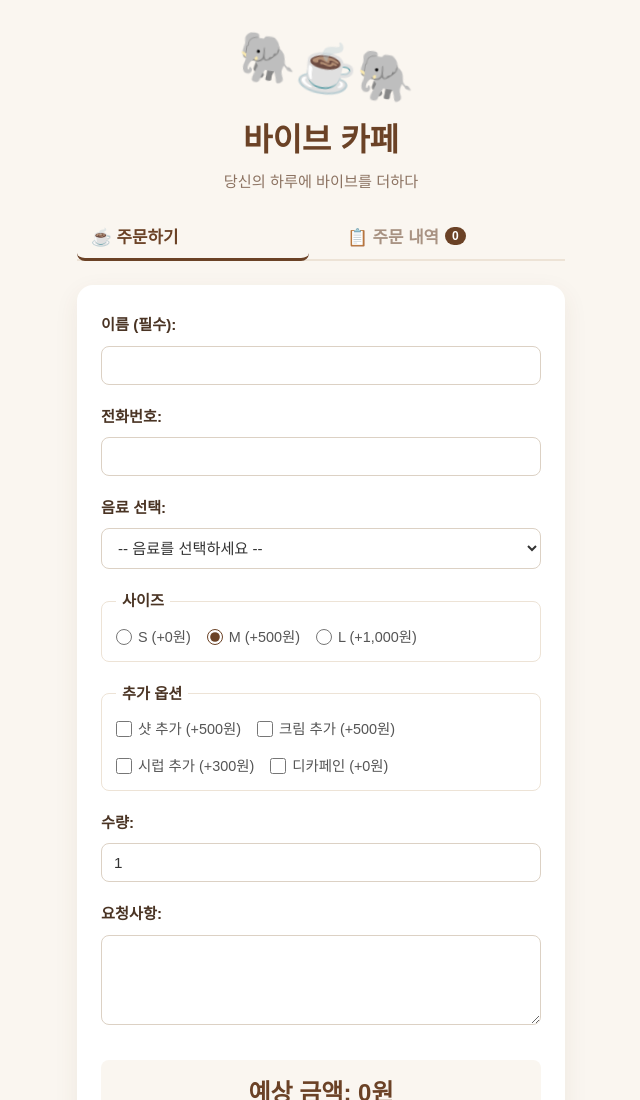
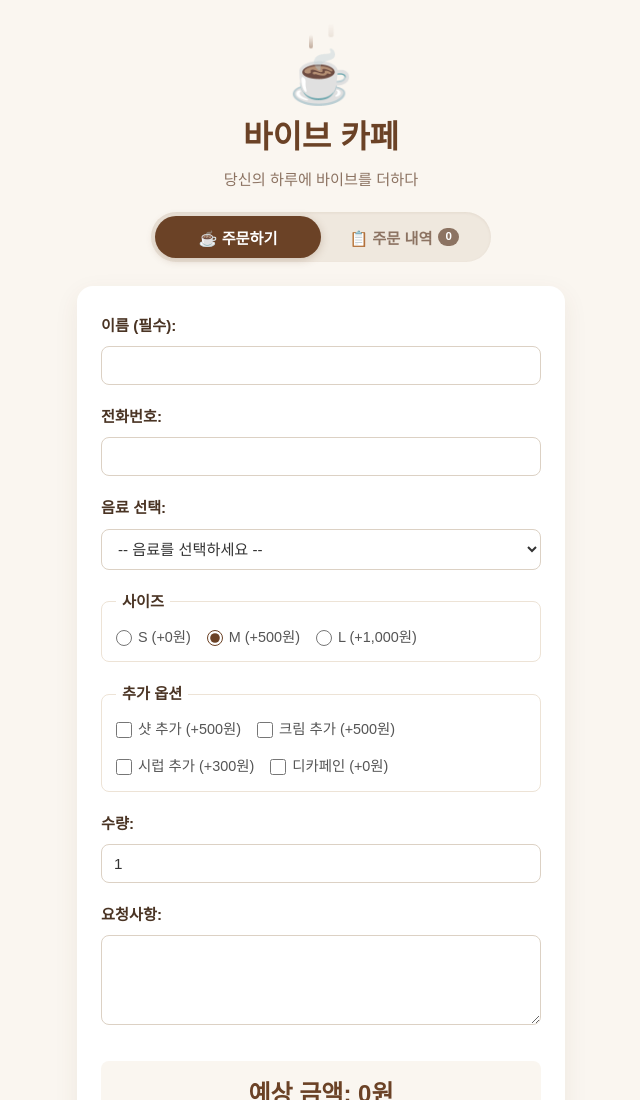
Before and after one commit to abs1812/vibe-cafe, a plain HTML site: page index.html in a window 1280 px wide. Shown: the top 1100 px of the page, without its empty margins (319-959 px from the left). Drawn offline with nearby package versions, Linux system fonts and the light colour scheme.

Commit message:
Update tab to pill slider style and add coffee logo with steam effect

```diff
--- a/index.html
+++ b/index.html
@@ -10,17 +10,28 @@
 <body>
   <!-- 페이지 상단 헤더 영역 -->
   <header>
-    <div class="cafe-logo" style="font-size: 3rem;">🐘☕🐘</div>
+    <!-- 커피 로고 및 김(스팀) 이펙트 영역 -->
+    <div class="cafe-logo-container">
+      <div class="steam-wrap" aria-hidden="true">
+        <span class="steam steam-1"></span>
+        <span class="steam steam-2"></span>
+        <span class="steam steam-3"></span>
+      </div>
+      <div class="cafe-logo" style="font-size: 3.2rem;">☕</div>
+    </div>
     <h1>바이브 카페</h1>
     <p>당신의 하루에 바이브를 더하다</p>
 
-    <!-- 탭 메뉴 영역 -->
-    <nav class="tab-nav">
-      <button type="button" class="tab-btn active" id="tab-order-btn">☕ 주문하기</button>
-      <button type="button" class="tab-btn" id="tab-history-btn">
-        📋 주문 내역 <span class="badge" id="order-count-badge">0</span>
-      </button>
-    </nav>
+    <!-- 탭 메뉴 영역 (알약 슬라이더) -->
+    <div class="tab-wrapper">
+      <nav class="tab-nav" data-active="order">
+        <div class="tab-slider" aria-hidden="true"></div>
+        <button type="button" class="tab-btn active" id="tab-order-btn">☕ 주문하기</button>
+        <button type="button" class="tab-btn" id="tab-history-btn">
+          📋 주문 내역 <span class="badge" id="order-count-badge">0</span>
+        </button>
+      </nav>
+    </div>
   </header>
 
   <!-- 주문서 폼 영역 (JS 유효성 검사를 위해 novalidate 추가) -->
--- a/script.js
+++ b/script.js
@@ -46,6 +46,7 @@ document.addEventListener('DOMContentLoaded', () => {
   // 2. DOM 요소 선택
   // --------------------------------------------------
   // 탭 관련 요소
+  const tabNav = document.querySelector('.tab-nav');                     // 탭 네비게이션 컨테이너
   const tabOrderBtn = document.getElementById('tab-order-btn');         // "☕ 주문하기" 탭 버튼
   const tabHistoryBtn = document.getElementById('tab-history-btn');     // "📋 주문 내역" 탭 버튼
   const tabOrderSection = document.getElementById('tab-order');         // 주문하기 탭 본문 섹션
@@ -76,9 +77,10 @@ document.addEventListener('DOMContentLoaded', () => {
   // 3. 탭 메뉴 전환 기능
   // --------------------------------------------------
   /**
-   * 주문하기 탭을 활성화합니다.
+   * 주문하기 탭을 활성화합니다. (알약 슬라이더가 왼쪽으로 이동)
    */
   function switchToOrderTab() {
+    if (tabNav) tabNav.setAttribute('data-active', 'order');
     tabOrderBtn.classList.add('active');
     tabHistoryBtn.classList.remove('active');
 
@@ -87,9 +89,10 @@ document.addEventListener('DOMContentLoaded', () => {
   }
 
   /**
-   * 주문 내역 탭을 활성화하고 최신 목록을 렌더링합니다.
+   * 주문 내역 탭을 활성화하고 최신 목록을 렌더링합니다. (알약 슬라이더가 오른쪽으로 이동)
    */
   function switchToHistoryTab() {
+    if (tabNav) tabNav.setAttribute('data-active', 'history');
     tabHistoryBtn.classList.add('active');
     tabOrderBtn.classList.remove('active');
 
--- a/style.css
+++ b/style.css
@@ -26,25 +26,68 @@ header {
   margin-bottom: 24px;
 }
 
-.cafe-logo {
-  font-size: 3.5rem;
-  margin-bottom: 8px;
-  display: inline-block;
-  animation: sway 3s ease-in-out infinite; /* 천천히 흔들리는 애니메이션 */
-  transform-origin: bottom center;
+.cafe-logo-container {
+  display: inline-flex;
+  flex-direction: column;
+  align-items: center;
+  position: relative;
+  margin-bottom: 6px;
 }
 
-/* 카페 로고가 좌우로 천천히 흔들리는 키프레임 */
-@keyframes sway {
-  0%, 100% {
-    transform: rotate(0deg);
+/* 커피 위로 피어오르는 김(스팀) 이펙트 */
+.steam-wrap {
+  display: flex;
+  justify-content: center;
+  gap: 6px;
+  height: 20px;
+  margin-bottom: -4px;
+  pointer-events: none;
+}
+
+.steam {
+  width: 4px;
+  height: 14px;
+  background: linear-gradient(to top, rgba(140, 100, 75, 0.75), rgba(140, 100, 75, 0));
+  border-radius: 4px;
+  display: inline-block;
+  opacity: 0;
+  animation: steamRise 2.2s infinite ease-out;
+}
+
+.steam-1 {
+  animation-delay: 0s;
+}
+
+.steam-2 {
+  animation-delay: 0.6s;
+  height: 18px;
+}
+
+.steam-3 {
+  animation-delay: 1.2s;
+}
+
+/* 김(스팀)이 모락모락 올라가는 키프레임 */
+@keyframes steamRise {
+  0% {
+    transform: translateY(6px) scaleX(0.8);
+    opacity: 0;
   }
-  25% {
-    transform: rotate(-10deg);
+  35% {
+    opacity: 0.75;
+    transform: translateY(0px) scaleX(1);
   }
-  75% {
-    transform: rotate(10deg);
+  100% {
+    transform: translateY(-14px) scaleX(1.4);
+    opacity: 0;
   }
+}
+
+/* 커피 로고: 움직이는 모션(흔들림) 없이 안정적으로 고정 */
+.cafe-logo {
+  font-size: 3.2rem;
+  line-height: 1.1;
+  display: inline-block;
 }
 
 header h1 {
@@ -226,47 +269,77 @@ button {
   display: none !important;
 }
 
-/* 11. 탭 네비게이션 스타일 */
-.tab-nav {
+/* 11. 탭 네비게이션 스타일 (알약 슬라이더 형태) */
+.tab-wrapper {
   display: flex;
   justify-content: center;
-  gap: 24px;
   margin-top: 20px;
-  border-bottom: 2px solid #ede3d6;
+}
+
+.tab-nav {
+  position: relative;
+  display: inline-flex;
+  background-color: #efe8de; /* 연한 베이지색 알약 트랙 */
+  border-radius: 9999px;
+  padding: 4px;
+  box-shadow: inset 0 1px 3px rgba(107, 66, 38, 0.08);
+  width: 100%;
+  max-width: 340px;
+}
+
+/* 알약 슬라이더 (활성화된 탭 뒤를 따라 이동하는 갈색 알약 배경) */
+.tab-slider {
+  position: absolute;
+  top: 4px;
+  bottom: 4px;
+  left: 4px;
+  width: calc(50% - 4px);
+  background-color: #6b4226;
+  border-radius: 9999px;
+  box-shadow: 0 2px 8px rgba(107, 66, 38, 0.25);
+  transition: transform 0.28s cubic-bezier(0.4, 0, 0.2, 1);
+  z-index: 1;
+}
+
+/* 주문 내역 탭이 활성화되었을 때 알약이 오른쪽으로 이동 */
+.tab-nav[data-active="history"] .tab-slider {
+  transform: translateX(100%);
 }
 
 .tab-btn {
-  background: none;
+  position: relative;
+  z-index: 2;
+  flex: 1;
+  background: transparent;
   border: none;
-  border-bottom: 3px solid transparent;
-  color: #a89282; /* 선택 안 된 탭: 연한 갈색 글씨 */
-  font-size: 1.05rem;
+  color: #8c7362; /* 비활성 탭 글자색 */
+  font-size: 0.95rem;
   font-weight: 600;
   padding: 10px 14px;
   cursor: pointer;
   display: inline-flex;
   align-items: center;
+  justify-content: center;
   gap: 6px;
-  margin-bottom: -2px;
-  transition: all 0.2s ease;
+  border-radius: 9999px;
+  transition: color 0.25s ease;
 }
 
 .tab-btn:hover {
   color: #6b4226;
 }
 
-/* 선택된 탭: 갈색 글씨 + 갈색 밑줄 */
+/* 선택된 탭: 흰색 글씨 */
 .tab-btn.active {
-  color: #6b4226;
-  border-bottom-color: #6b4226;
+  color: #ffffff;
   font-weight: 700;
 }
 
-/* 주문 건수 둥근 갈색 배지 */
+/* 주문 건수 둥근 배지 */
 .badge {
-  background-color: #6b4226;
+  background-color: #8c7362;
   color: #ffffff;
-  font-size: 0.75rem;
+  font-size: 0.72rem;
   font-weight: bold;
   border-radius: 12px;
   padding: 2px 7px;
@@ -274,6 +347,13 @@ button {
   display: inline-block;
   text-align: center;
   line-height: 1.2;
+  transition: all 0.25s ease;
+}
+
+/* 활성 탭 안의 배지는 흰색 배경에 갈색 글씨로 산뜻하게 반전 */
+.tab-btn.active .badge {
+  background-color: #ffffff;
+  color: #6b4226;
 }
 
 /* 12. 주문 내역 (History) 카드 스타일 */
@@ -407,11 +487,11 @@ button {
   }
 
   .tab-nav {
-    gap: 12px;
+    max-width: 100%;
   }
 
   .tab-btn {
-    font-size: 0.95rem;
+    font-size: 0.9rem;
     padding: 8px 10px;
   }
 }
```
